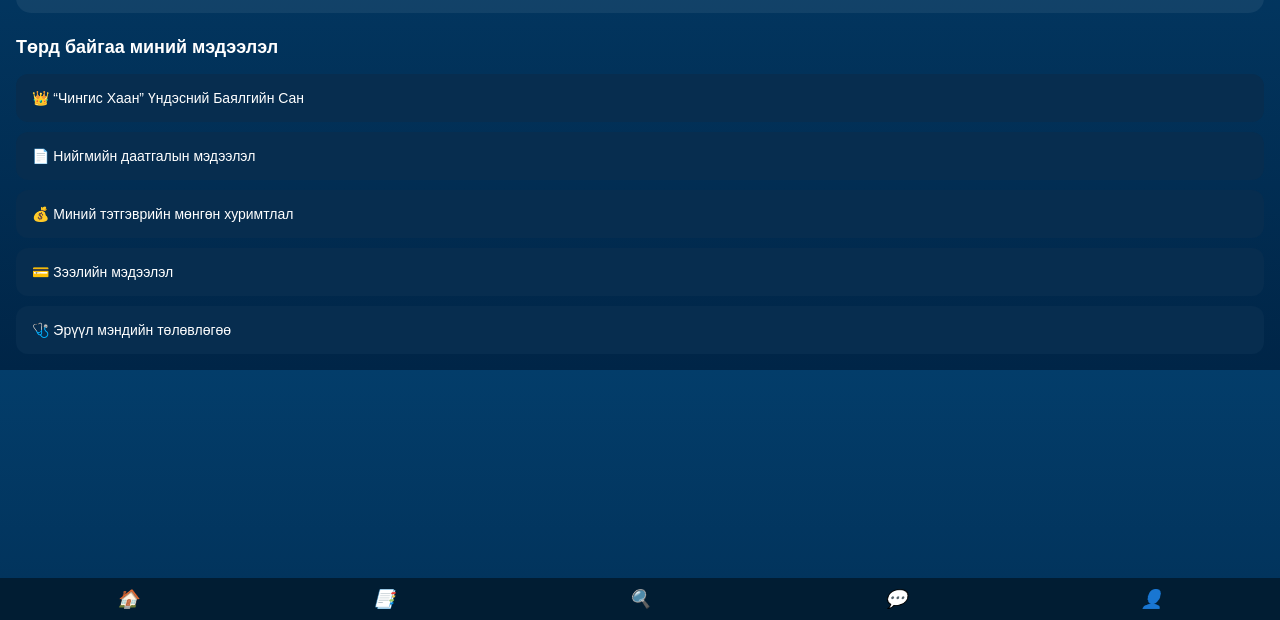
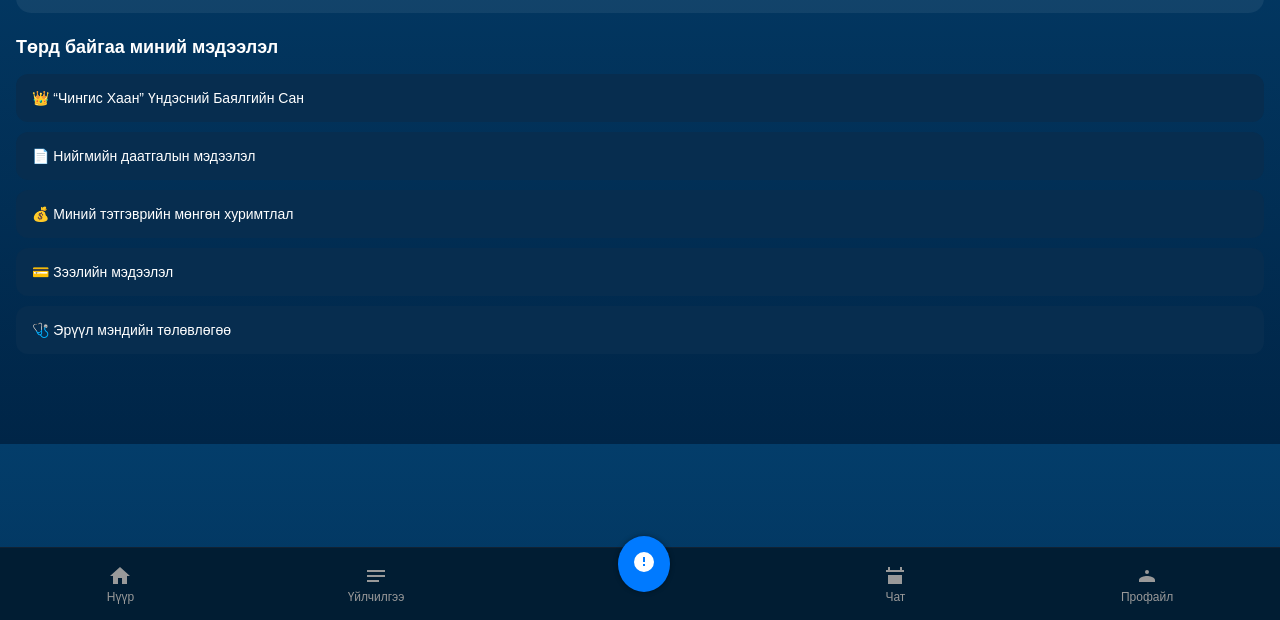
Before and after one commit to khulanzol/e_mongolia, a plain HTML site: page index.html in a window 1280 px wide. Shown: the part 180-800 px from the top of the page. Drawn offline with Linux system fonts and the light colour scheme.

Commit message:
Update index.html

```diff
--- a/index.html
+++ b/index.html
@@ -25,6 +25,7 @@
     }
     .container {
       padding: 1rem;
+      padding-bottom: 90px; /* space for navbar */
     }
     .card-section {
       background: #ffffff10;
@@ -55,18 +56,50 @@
       font-size: 14px;
       text-align: left;
     }
-    footer {
+
+    /* Bottom navbar */
+    .bottom-nav {
       position: fixed;
       bottom: 0;
       width: 100%;
-      background: #011d33;
+      background-color: #011d33;
       display: flex;
       justify-content: space-around;
-      padding: 10px 0;
+      align-items: center;
+      padding: 8px 0;
+      border-top: 1px solid #123;
     }
-    footer i {
+    .nav-item {
+      display: flex;
+      flex-direction: column;
+      align-items: center;
+      font-size: 12px;
+      color: #999;
+    }
+    .nav-item svg {
+      width: 24px;
+      height: 24px;
+      margin-bottom: 2px;
+    }
+    .nav-item.active {
       color: white;
-      font-size: 18px;
+      background: #072d4f;
+      padding: 10px;
+      border-radius: 50%;
+      transform: translateY(-20%);
+    }
+    .nav-center {
+      position: relative;
+      top: -20px;
+      background: #007aff;
+      padding: 14px;
+      border-radius: 50%;
+      color: white;
+      box-shadow: 0 0 5px rgba(0,0,0,0.4);
+    }
+    .nav-center svg {
+      width: 24px;
+      height: 24px;
     }
   </style>
 </head>
@@ -92,12 +125,27 @@
     </div>
   </div>
 
-  <footer>
-    <i>🏠</i>
-    <i>📑</i>
-    <i>🔍</i>
-    <i>💬</i>
-    <i>👤</i>
-  </footer>
+  <!-- Bottom Navbar -->
+  <div class="bottom-nav">
+    <div class="nav-item">
+      <svg fill="currentColor" viewBox="0 0 24 24"><path d="M10 20v-6h4v6h5v-8h3L12 3 2 12h3v8z"/></svg>
+      <span>Нүүр</span>
+    </div>
+    <div class="nav-item">
+      <svg fill="currentColor" viewBox="0 0 24 24"><path d="M3 6h18v2H3V6zm0 5h18v2H3v-2zm0 5h12v2H3v-2z"/></svg>
+      <span>Үйлчилгээ</span>
+    </div>
+    <div class="nav-center">
+      <svg fill="white" viewBox="0 0 24 24"><path d="M12 2a10 10 0 100 20 10 10 0 000-20zm1 14h-2v-2h2v2zm0-4h-2V7h2v5z"/></svg>
+    </div>
+    <div class="nav-item">
+      <svg fill="currentColor" viewBox="0 0 24 24"><path d="M21 6h-2V3h-2v3H7V3H5v3H3v2h18V6zM5 20h14v-9H5v9z"/></svg>
+      <span>Чат</span>
+    </div>
+    <div class="nav-item">
+      <svg fill="currentColor" viewBox="0 0 24 24"><path d="M12 12c2.67 0 8 1.34 8 4v2H4v-2c0-2.66 5.33-4 8-4zm0-2a2 2 0 110-4 2 2 0 010 4z"/></svg>
+      <span>Профайл</span>
+    </div>
+  </div>
 </body>
 </html>
```
